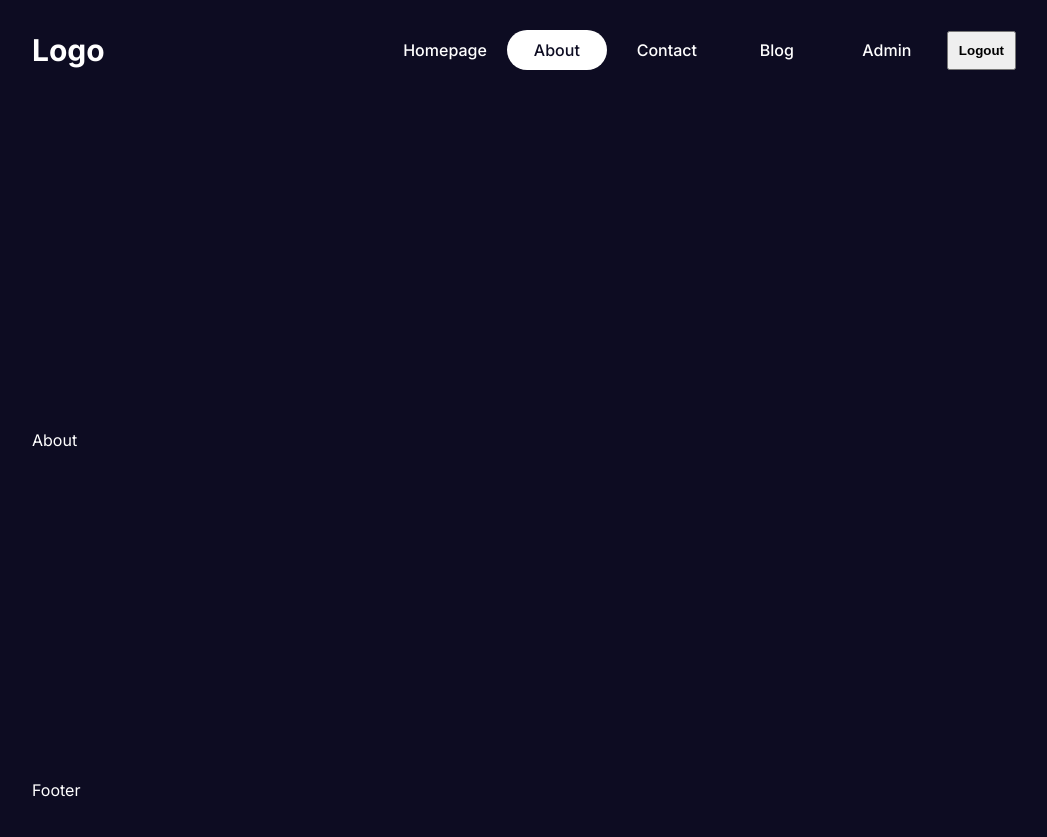
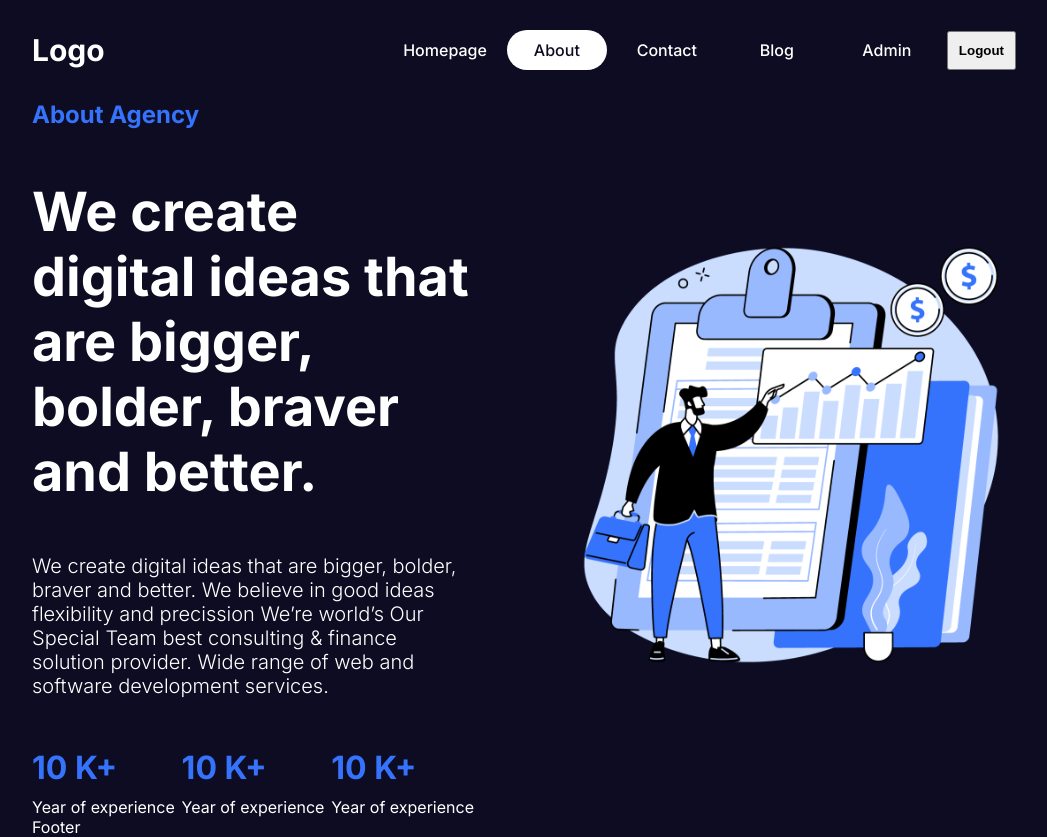
Before and after one commit to vladjsp/next14-blog, a Next.js app: page /about in a window 1280 px wide. Shown: the whole page, without its empty margins (116-1163 px from the left). Before the commit the page ends 800 px from the top, so only its background shows below. Built offline with nearby package versions, Linux system fonts and the light colour scheme.

Commit message:
+ about page design

```diff
--- /dev/null
+++ b/src/app/about/about.module.css
@@ -0,0 +1,61 @@
+.container {
+  display: flex;
+  gap: 100px;
+}
+
+.textContainer {
+  flex: 1;
+  display: flex;
+  flex-direction: column;
+  gap: 50px;
+}
+
+.subtitle {
+  color: var(--btn);
+}
+
+.title {
+  font-size: 54px;
+}
+
+.desc {
+  font-size: 20px;
+  font-weight: 300;
+}
+
+.boxes {
+  display: flex;
+  align-items: center;
+  justify-content: space-between;
+}
+
+.box {
+  display: flex;
+  flex-direction: column;
+  gap: 10px;
+}
+
+.box h1 {
+  color: var(--btn);
+}
+
+.imgContainer {
+  flex: 1;
+  position: relative;
+}
+
+.img {
+  object-fit: contain;
+}
+
+@media (max-width: 768px) {
+  .container {
+    flex-direction: column;
+    text-align: center;
+  }
+
+  .boxes {
+    flex-direction: column;
+    gap: 50px;
+  }
+}
--- a/src/app/about/page.jsx
+++ b/src/app/about/page.jsx
@@ -1,5 +1,45 @@
-const About = () => {
-  return <div>About</div>;
+import Image from 'next/image';
+import styles from './about.module.css';
+
+export const metadata = {
+  title: 'About Page',
+  description: 'About description',
 };
 
-export default About;
+const AboutPage = () => {
+  return (
+    <div className={styles.container}>
+      <div className={styles.textContainer}>
+        <h2 className={styles.subtitle}>About Agency</h2>
+        <h1 className={styles.title}>
+          We create digital ideas that are bigger, bolder, braver and better.
+        </h1>
+        <p className={styles.desc}>
+          We create digital ideas that are bigger, bolder, braver and better. We
+          believe in good ideas flexibility and precission We’re world’s Our
+          Special Team best consulting & finance solution provider. Wide range
+          of web and software development services.
+        </p>
+        <div className={styles.boxes}>
+          <div className={styles.box}>
+            <h1>10 K+</h1>
+            <p>Year of experience</p>
+          </div>
+          <div className={styles.box}>
+            <h1>10 K+</h1>
+            <p>Year of experience</p>
+          </div>
+          <div className={styles.box}>
+            <h1>10 K+</h1>
+            <p>Year of experience</p>
+          </div>
+        </div>
+      </div>
+      <div className={styles.imgContainer}>
+        <Image src='/about.png' alt='About Image' fill className={styles.img} />
+      </div>
+    </div>
+  );
+};
+
+export default AboutPage;
--- a/src/components/navbar/Navbar.jsx
+++ b/src/components/navbar/Navbar.jsx
@@ -1,3 +1,4 @@
+import Link from 'next/link';
 import Links from './links/Links';
 
 import styles from './navbar.module.css';
@@ -5,7 +6,9 @@
 const Navbar = () => {
   return (
     <div className={styles.container}>
-      <div className={styles.logo}>Logo</div>
+      <Link href='/' className={styles.logo}>
+        Logo
+      </Link>
       <div>
         <Links />
       </div>
```
